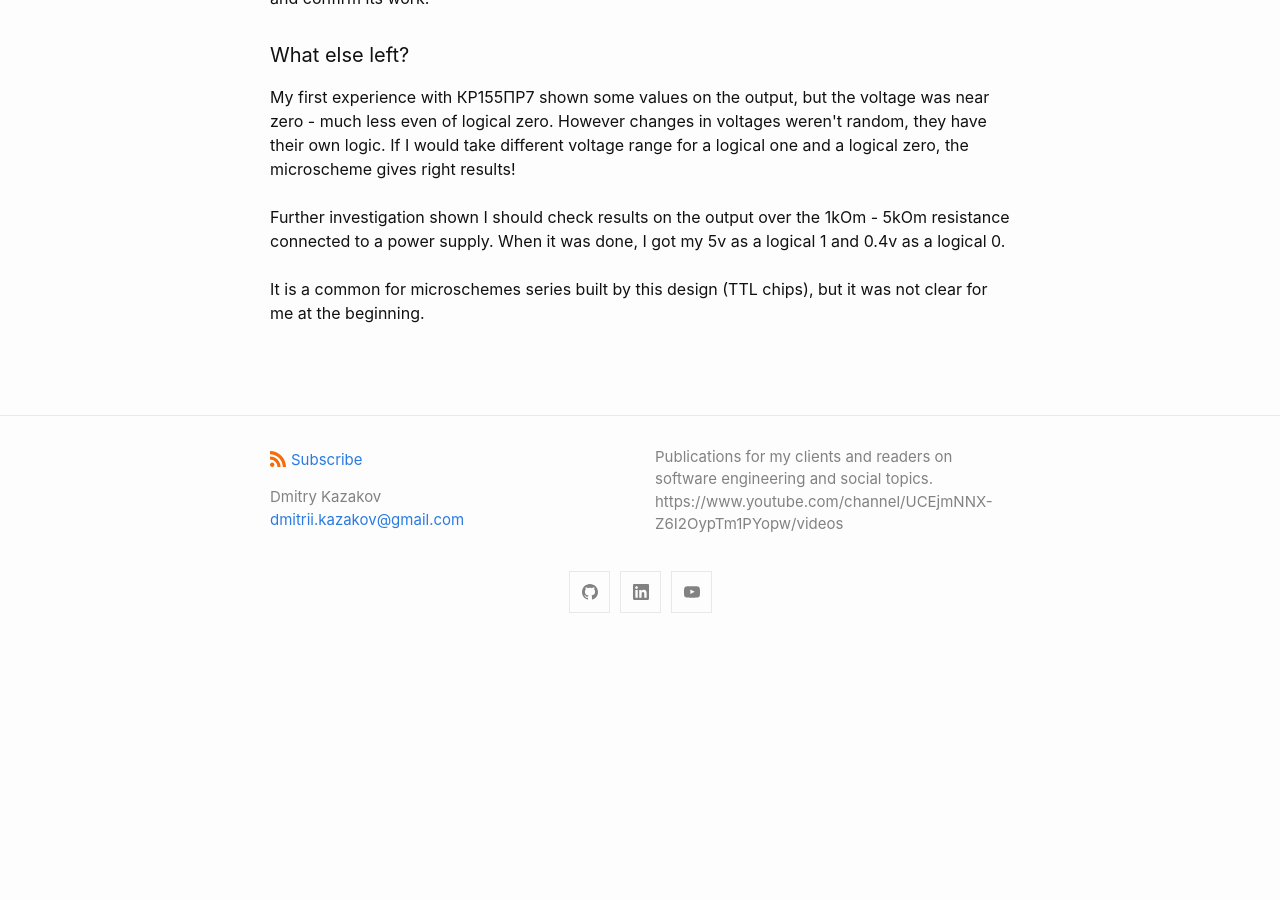
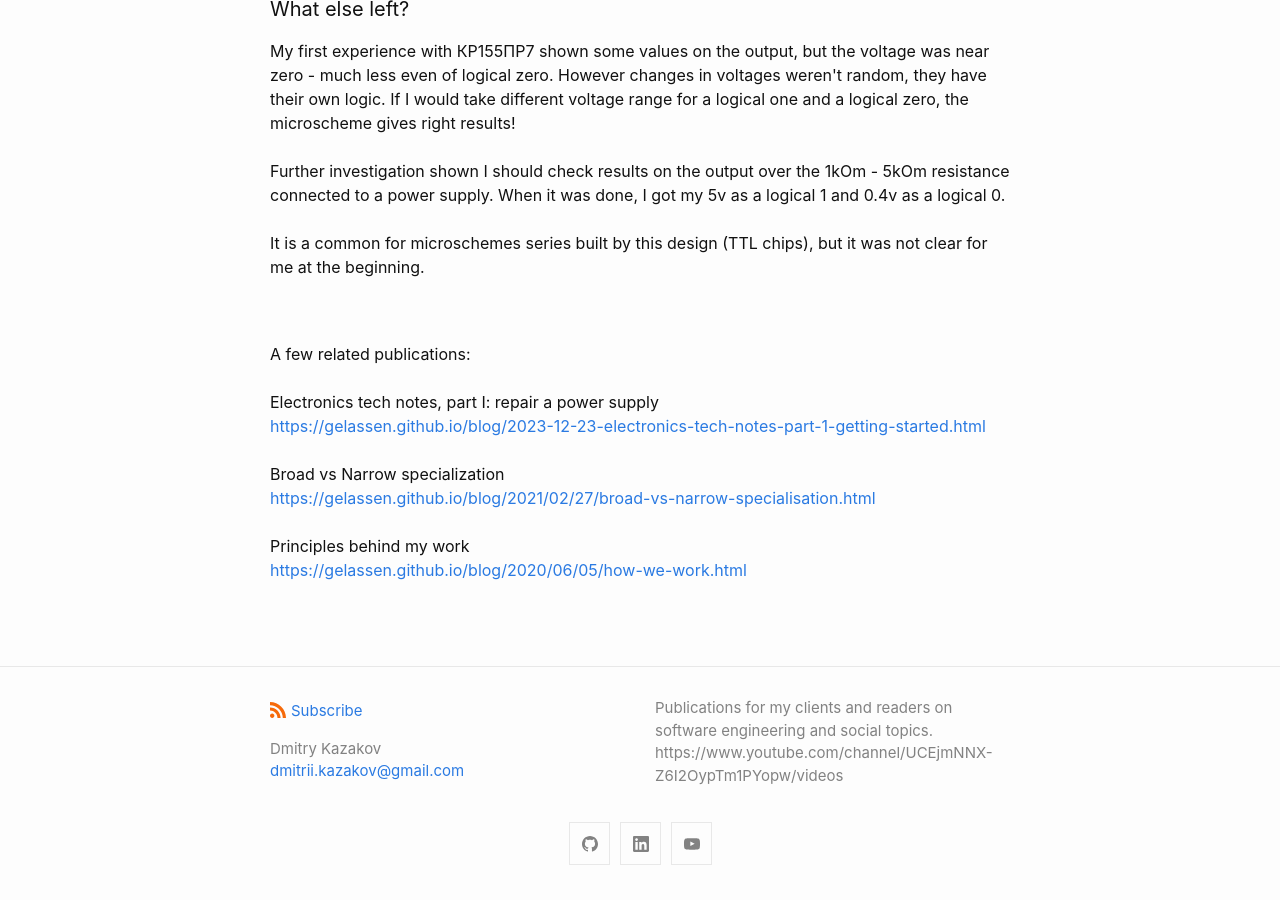
Before and after one commit to Gelassen/dkazakov.github.io, a Jekyll site: the page built from _posts/2024-02-02-electronics-tech-notes-part-2-recover-manufactory-machine.html, in a window 1280 px wide and 900 px high, scrolled down 2666 px. Built offline with Jekyll 4.4.1, drawn with Linux system fonts in a browser that asks for light colours; before the commit the page ends 3314 px from its top, so only the background shows below that.

```diff
--- a/_posts/2024-02-02-electronics-tech-notes-part-2-recover-manufactory-machine.html
+++ b/_posts/2024-02-02-electronics-tech-notes-part-2-recover-manufactory-machine.html
@@ -44,9 +44,10 @@ modified_time: '2024-02-2'
         </p>
         <h3>How to fix it?</h3>
         <p>
+
             <p align="center">
-                <img src="/blog/assets/images/2024-02-02/E2480-motherboard-441.jpg" width="100%"/>
-            </p> <br><br>
+                <img src="/blog/assets/images/2024-02-02/E2480-motherboard-441.jpg" width="25%" height="25%"/>
+            </p>
 
             Generally speaking we have some number as an input and another
             number as an output. Somewhere inside the issue occurs. Can we
@@ -150,6 +151,22 @@ modified_time: '2024-02-2'
                 (TTL chips), but it was not clear for me at the beginning.
             </p>
         </p>
-        <h3></h3>
+
+        <br><br>
+
+        <p>
+            A few related publications: <br><br>
+
+            Electronics tech notes, part I: repair a power supply<br>
+            <a href="https://gelassen.github.io/blog/2024/02/02/case-study-flying-drone-diy.html">https://gelassen.github.io/blog/2023-12-23-electronics-tech-notes-part-1-getting-started.html</a> <br><br>
+
+            Broad vs Narrow specialization<br>
+            <a href="https://gelassen.github.io/blog/2021/02/27/broad-vs-narrow-specialisation.html">https://gelassen.github.io/blog/2021/02/27/broad-vs-narrow-specialisation.html</a> <br><br>
+
+            Principles behind my work <br>
+            <a href="https://gelassen.github.io/blog/2020/06/05/how-we-work.html">https://gelassen.github.io/blog/2020/06/05/how-we-work.html</a> <br><br>
+
+
+        </p>
     </body>
 </html>
```
